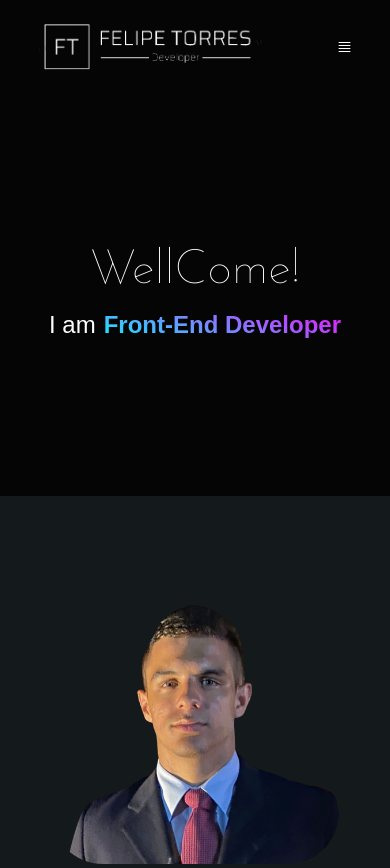
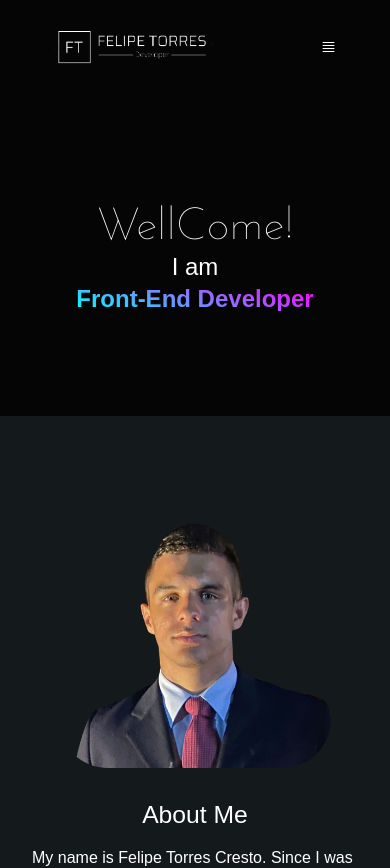
Before and after one commit to FelipeTC06/Felipe-s-portfolio, an Angular app: page / in a window 390 px wide. Shown: the top 868 px of the page. Built offline with nearby package versions, Linux system fonts and the light colour scheme.

Commit message:
css: fix mobile issues

```diff
--- a/src/app/components/about-me/about-me.component.scss
+++ b/src/app/components/about-me/about-me.component.scss
@@ -137,8 +137,8 @@
         .image-div {
 
             img {
-                height: 18rem;
-                width: 18rem;
+                height: 17rem;
+                width: 17rem;
             }
         }
 
@@ -161,14 +161,17 @@
     }
 }
 
-@media screen and (max-width: 400px) {
+@media screen and (max-width: 360px) {
     .about-me {
 
 
 
         .image-div {
 
-            img {}
+            img {
+                height: 10rem;
+                width: 10rem;
+            }
         }
 
         .about-text {
--- a/src/app/components/headline/headline.component.scss
+++ b/src/app/components/headline/headline.component.scss
@@ -28,11 +28,11 @@
         .sub-title {
             width: 100%;
             height: 3rem;
+            line-height: 3rem;
+            font-size: 3rem;
             display: flex;
             flex-direction: row;
             gap: 0.5rem;
-            line-height: 3rem;
-            font-size: 3rem;
 
             .text-changer {
                 display: flex;
@@ -42,6 +42,7 @@
                 overflow: hidden;
 
                 .text {
+                    font-size: 3rem;
                     animation: slide-up 14s infinite;
                     font-weight: 600;
                     -webkit-text-fill-color: transparent;
@@ -93,13 +94,17 @@
 
 
             .sub-title {
-
+                height: 2rem;
+                line-height: 2rem;
                 font-size: 2rem;
 
                 .text-changer {
+                    line-height: 2rem;
+                    font-size: 2rem;
 
-
-                    .text {}
+                    .text {
+                        font-size: 2rem;
+                    }
 
                 }
             }
@@ -109,7 +114,7 @@
 
 @media screen and (max-width: 425px) {
     .headline {
-        height: 25rem;
+        height: 20rem;
 
         .headline-text {
 
@@ -118,19 +123,28 @@
 
 
                 .wellcome {
-                    font-size: 3rem;
+                    font-size: 2.8rem;;
                 }
             }
 
 
             .sub-title {
+                height: 100%;
+                line-height: 1.5rem;
+                font-size: 1.5rem;
+                flex-direction: column;
+                align-items: center;
 
-                font-size: 1.5rem;
 
                 .text-changer {
+                    height: 1.5rem;
+                    line-height: 1.5rem;
+                    font-size: 1.5rem;
 
-
-                    .text {}
+                    .text {
+                        font-size: 1.5rem;
+                        text-align: center;
+                    }
 
                 }
             }
--- a/src/app/components/navegation/navegation.component.scss
+++ b/src/app/components/navegation/navegation.component.scss
@@ -115,3 +115,38 @@
         }
     }
 }
+
+@media screen and (max-width: 400px) {
+    .nav {
+
+
+        .logo {
+
+
+            img {
+                height: 50%;
+            }
+        }
+
+        .open {
+        }
+
+        .nav-items {
+            display: none;
+
+
+            .active {}
+
+            .item {}
+
+            .item:hover {}
+        }
+
+        .open-mobile {
+
+            i {
+            }
+        }
+    }
+
+}
```
